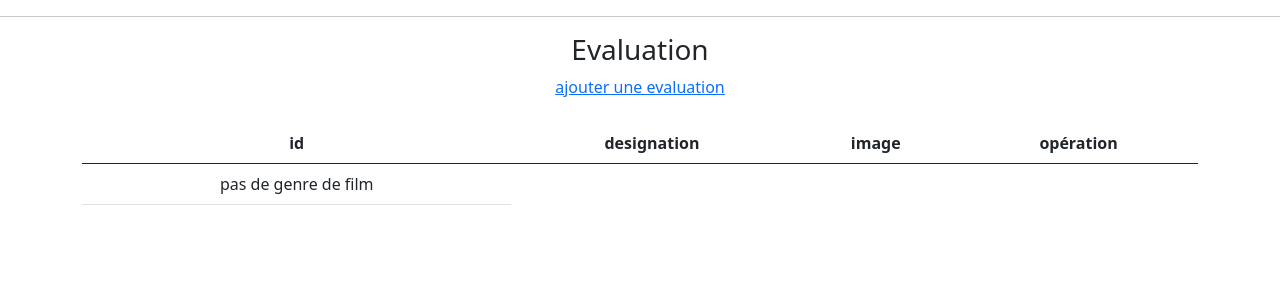
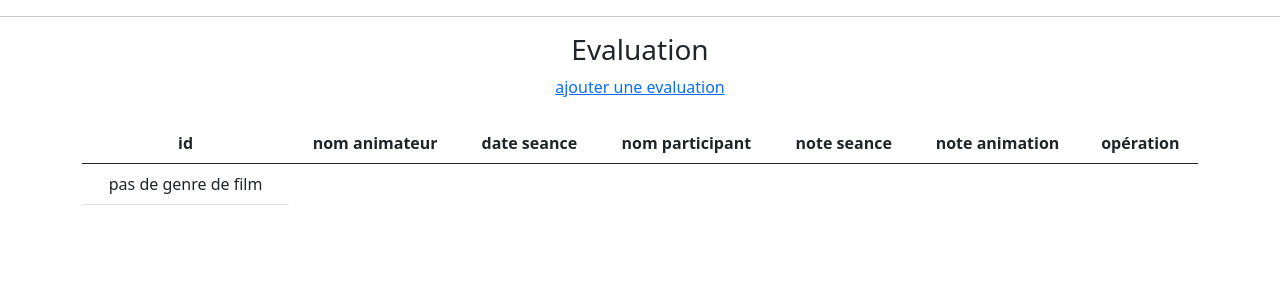
Before and after one commit to Lucas-Requena/ecosphere, a Flask app: template ecosphere/templates/Evaluation/show_evaluation.html in a window 1280 px wide. Shown: the part 48-348 px from the top of the page. Run offline with Flask 3, Linux system fonts and the light colour scheme; the template is opened without the code that fills it, so the values that code supplies are empty; some libraries are stand-ins or nearby versions.

Commit message:
mis a jour du sql

```diff
--- a/ecosphere/templates/Evaluation/show_evaluation.html
+++ b/ecosphere/templates/Evaluation/show_evaluation.html
@@ -12,7 +12,7 @@
 <table class="table">
     <thead class="thead-dark">
         <tr>
-            <th>id</th><th>designation</th><th>image</th><th>opération</th>
+            <th>id</th><th>nom animateur</th><th>date seance</th><th>nom participant</th><th>note seance</th><th>note animation</th><th>opération</th>
         </tr>
     </thead>
     <tbody>
```
